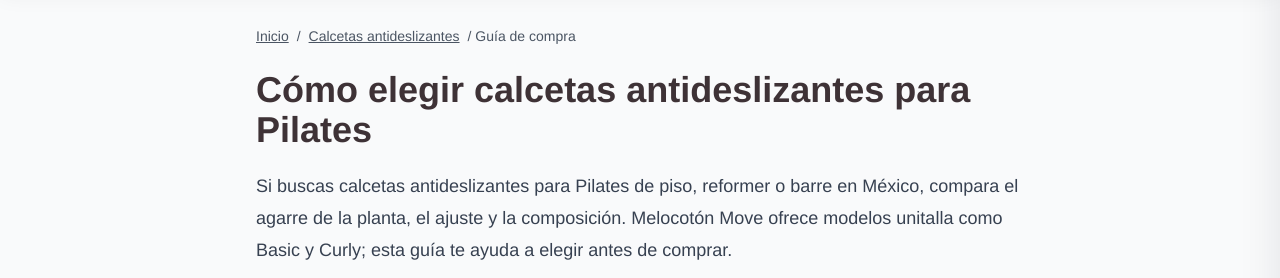
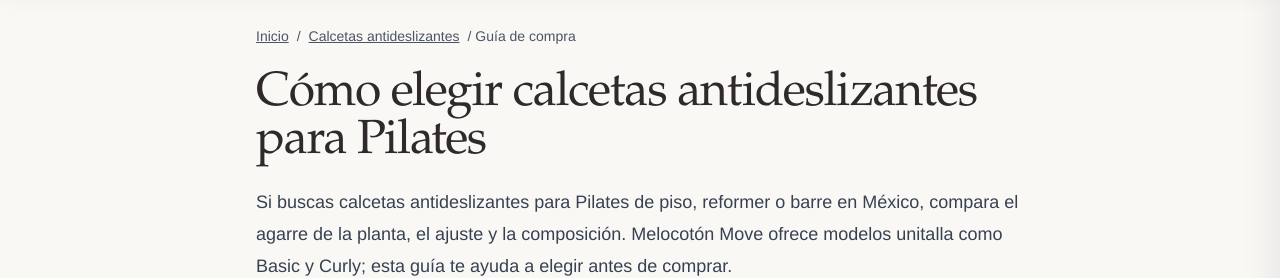
Before and after one commit to gonzalofreyna/melocoton-move, a Next.js app: page /guia-calcetas-antideslizantes-pilates in a window 1280 px wide. Shown: the part 166-444 px from the top of the page. Built offline with nearby package versions, Linux system fonts and the light colour scheme; no server answers.

Commit message:
design: estética editorial en home, catálogo, producto, personalizador y guías

```diff
--- a/pages/guia-calcetas-antideslizantes-pilates.tsx
+++ b/pages/guia-calcetas-antideslizantes-pilates.tsx
@@ -10,12 +10,12 @@ export default function GuiaCalcetas() {
         <link rel="canonical" href="https://www.melocotonmove.com/guia-calcetas-antideslizantes-pilates" />
         <script type="application/ld+json" dangerouslySetInnerHTML={{ __html: JSON.stringify({"@context":"https://schema.org","@type":"BreadcrumbList","itemListElement":[{"@type":"ListItem","position":1,"name":"Inicio","item":"https://www.melocotonmove.com/"},{"@type":"ListItem","position":2,"name":"Calcetas antideslizantes","item":"https://www.melocotonmove.com/calcetines-antideslizantes-pilates"},{"@type":"ListItem","position":3,"name":"Guía para elegir calcetas","item":"https://www.melocotonmove.com/guia-calcetas-antideslizantes-pilates"}]}) }} />
       </Head>
-      <main className="min-h-screen bg-gray-50 px-4 py-8 sm:px-6 sm:py-16">
+      <main className="min-h-screen bg-brand-cream px-4 py-10 sm:px-6 sm:py-16">
         <article className="mx-auto max-w-3xl text-sm leading-7 text-gray-700 sm:text-base">
           <nav aria-label="Ruta de navegación" className="mb-6 flex flex-wrap items-center gap-x-2 gap-y-1 text-xs leading-5 text-gray-600 sm:text-sm">
             <Link className="underline" href="/">Inicio</Link> / <Link className="underline" href="/calcetines-antideslizantes-pilates">Calcetas antideslizantes</Link> / Guía de compra
           </nav>
-          <h1 className="text-2xl font-bold leading-tight text-brand-blue sm:text-4xl">Cómo elegir calcetas antideslizantes para Pilates</h1>
+          <h1 className="mm-heading text-3xl sm:text-5xl">Cómo elegir calcetas antideslizantes para Pilates</h1>
           <p className="mt-4 text-base leading-7 sm:mt-5 sm:text-lg sm:leading-8">Si buscas calcetas antideslizantes para Pilates de piso, reformer o barre en México, compara el agarre de la planta, el ajuste y la composición. Melocotón Move ofrece modelos unitalla como Basic y Curly; esta guía te ayuda a elegir antes de comprar.</p>
           <section className="mt-9 space-y-3 rounded-2xl bg-white p-5 shadow-sm sm:mt-10 sm:p-7">
             <h2 className="text-lg font-semibold leading-snug text-brand-blue sm:text-2xl">1. Comprueba el agarre de la planta</h2>
```
